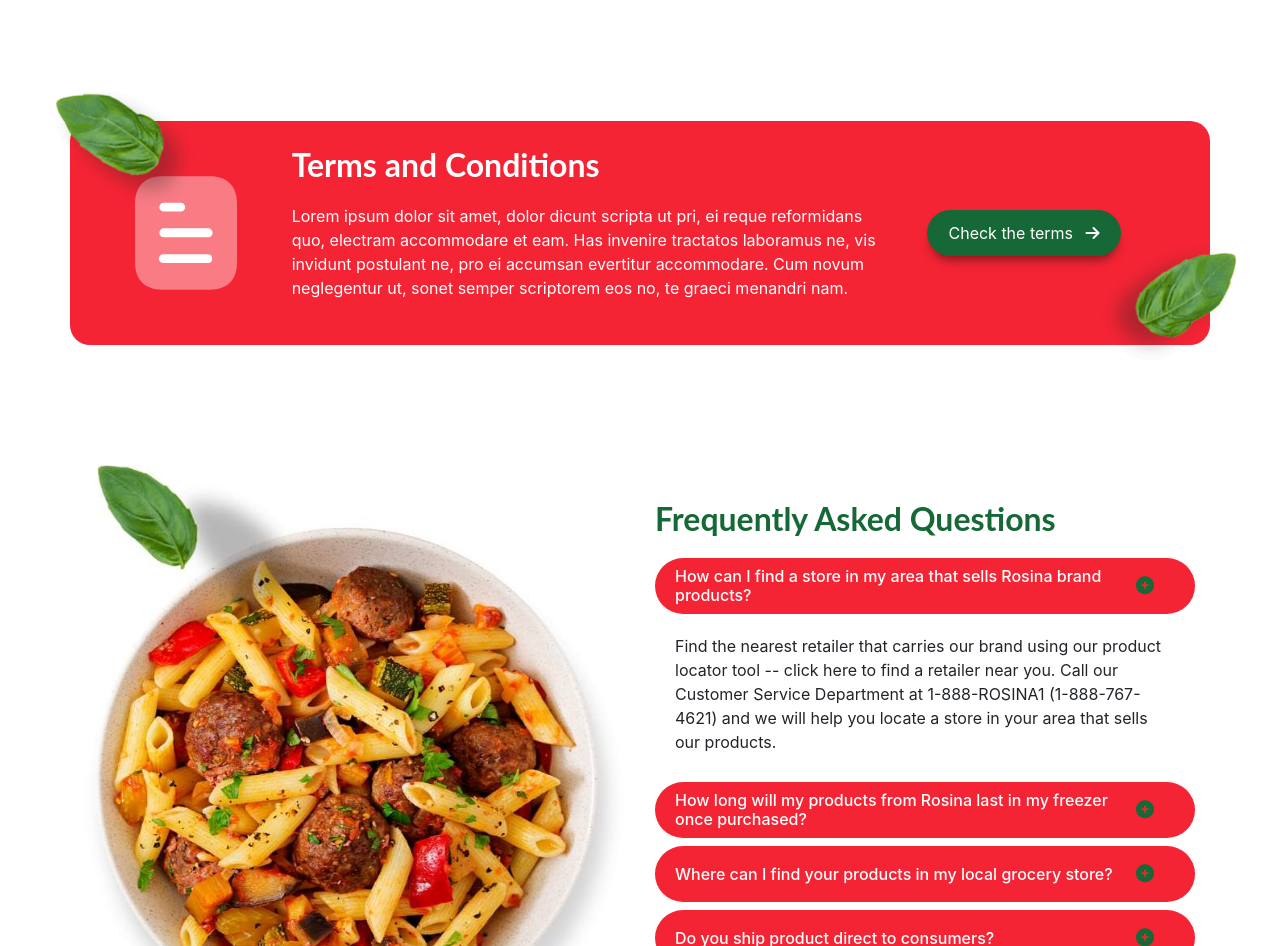
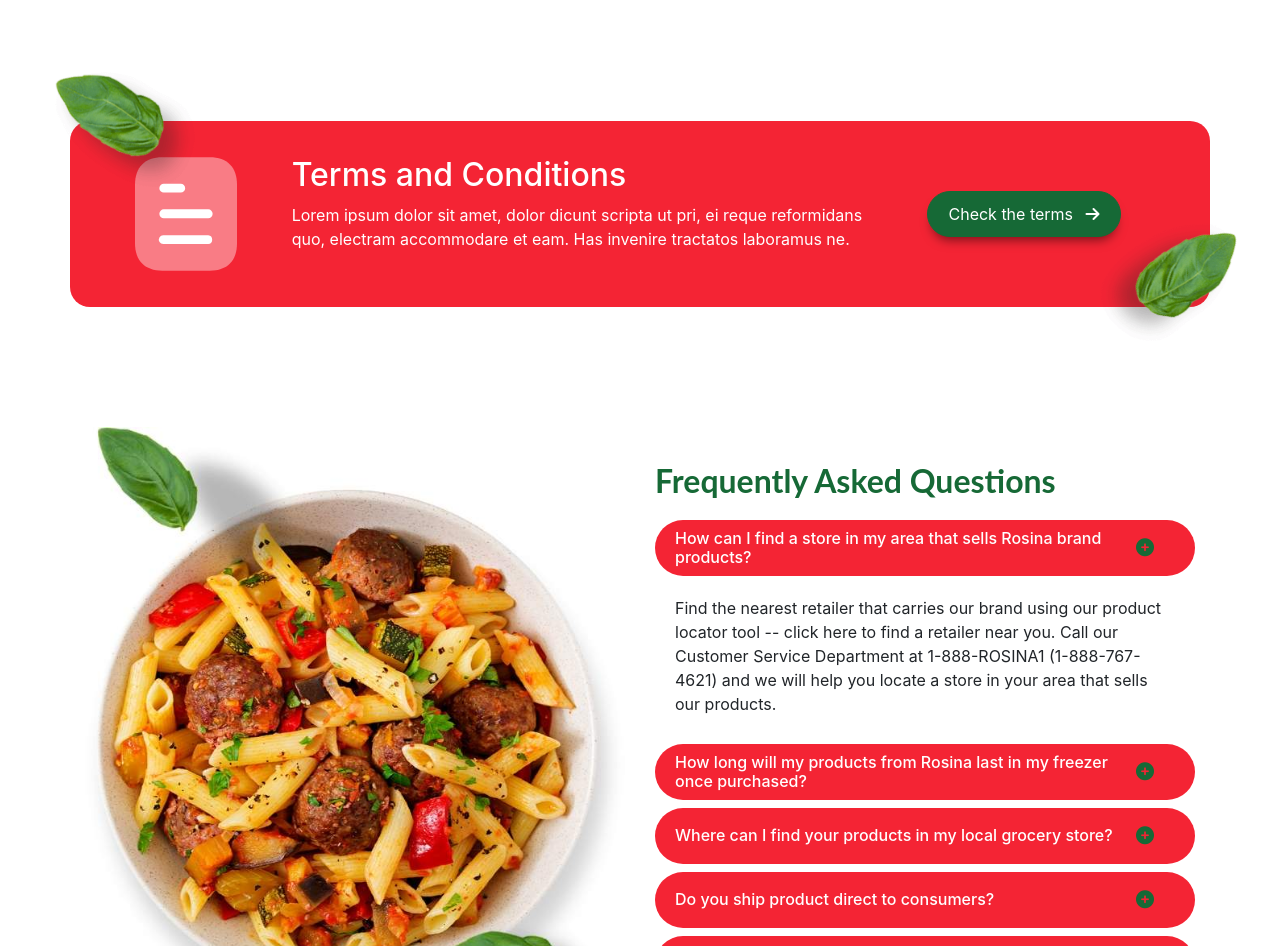
Before and after one commit to top-floor-marketing/rosina-recipie, a plain HTML site: page index.html in a window 1280 px wide. Shown: the part 2420-3366 px from the top of the page. Drawn offline with nearby package versions, Linux system fonts and the light colour scheme.

Commit message:
added link and changed banner size

```diff
--- a/index.html
+++ b/index.html
@@ -113,7 +113,7 @@
         <div class="row d-flex align-items-center justify-content-center vh-60">
             <div class="col-md-12 mb-5">
                 <h1 class='text-center'>OUR PRODUCTS</h1>
-                <p class='text-center'>Enjoy the true taste of Italy with Rosina meatballs and Celentano pasta. We use real, simple ingredients and freeze each product to lock in the authentic flavors. Each product is easy to prepare and ready in just a few minutes. <a class='rosina-green-link' href=''>Explore all our products today!</a></p>
+                <p class='text-center'>Enjoy the true taste of Italy with Rosina meatballs and Celentano pasta. We use real, simple ingredients and freeze each product to lock in the authentic flavors. Each product is easy to prepare and ready in just a few minutes. <a class='rosina-green-link' href='https://www.rosinarecipes.com/our-products'>Explore all our products today!</a></p>
             </div>
             <div class="col-md-12">
                 <div class='row'>
@@ -369,15 +369,15 @@
             </div>
         </div>
     </div>
-    <div class="container my-5">
+    <div class="container my-5 mx-auto">
         <div class="row d-flex align-items-center justify-content-center mt-10 CTA">
             <div class="col-md-2 text-center">
                 <img src="./assets/img/leaf.png" class="img-fluid leaf-left" alt="">
                 <img src="./assets/img/Icon-info.svg" class="img-fluid" alt="">
             </div>
             <div class="col-md-6 col-lg-7">
-                <h1 class='text-white'>Terms and Conditions</h1>
-                <p class='text-white'>Lorem ipsum dolor sit amet, dolor dicunt scripta ut pri, ei reque reformidans quo, electram accommodare et eam. Has invenire tractatos laboramus ne, vis invidunt postulant ne, pro ei accumsan evertitur accommodare. Cum novum neglegentur ut, sonet semper scriptorem eos no, te graeci menandri nam.</p>
+                <h2 class='text-white'>Terms and Conditions</h1>
+                <p class='text-white'>Lorem ipsum dolor sit amet, dolor dicunt scripta ut pri, ei reque reformidans quo, electram accommodare et eam. Has invenire tractatos laboramus ne.</p>
             </div>
             <div class="col-md-4 col-lg-3">
                 <button class="btn btn-primary" type="button" style="background-color: #166936;border: #166936 1px solid;border-radius: 25px !important;">
```
